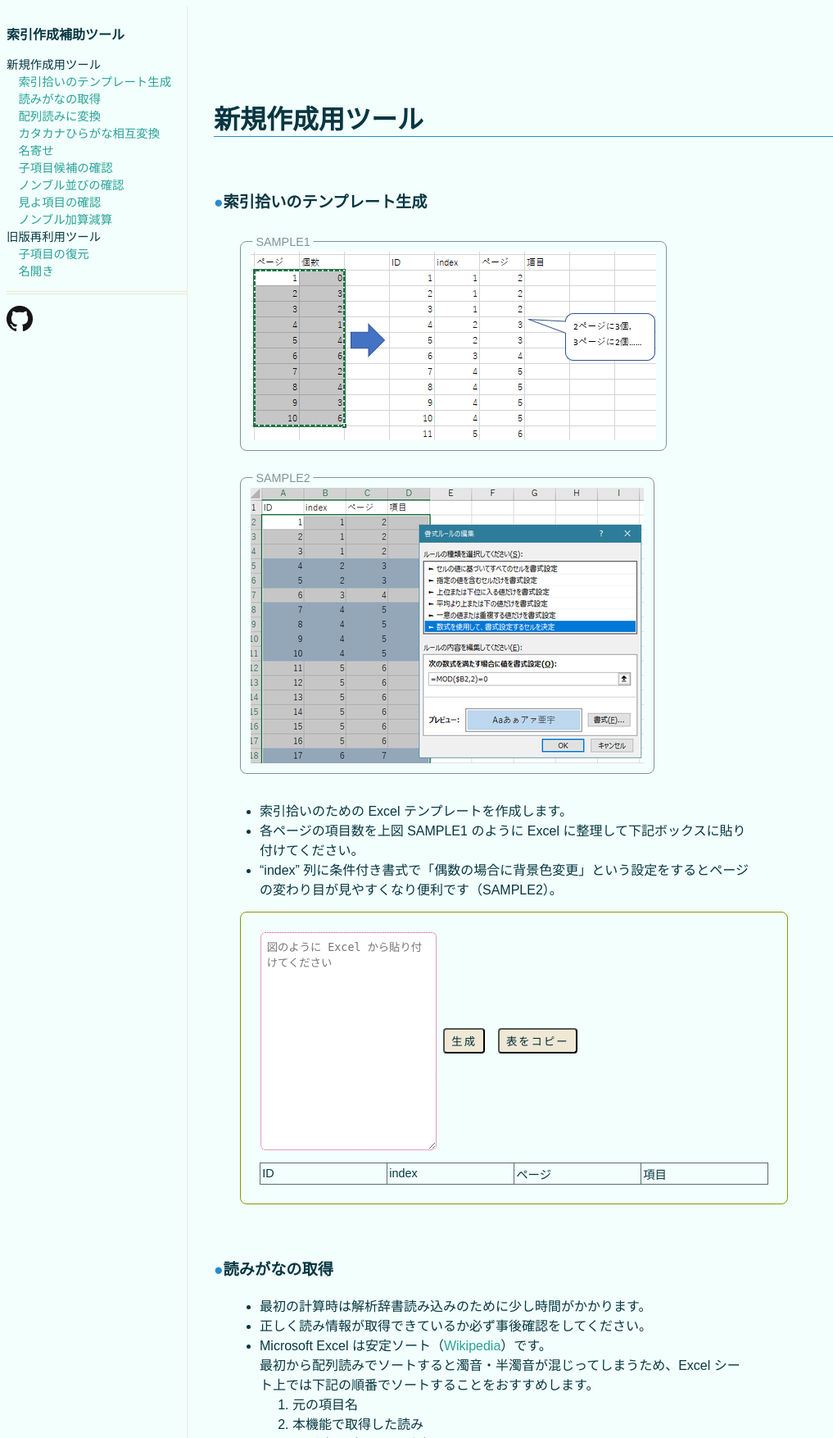
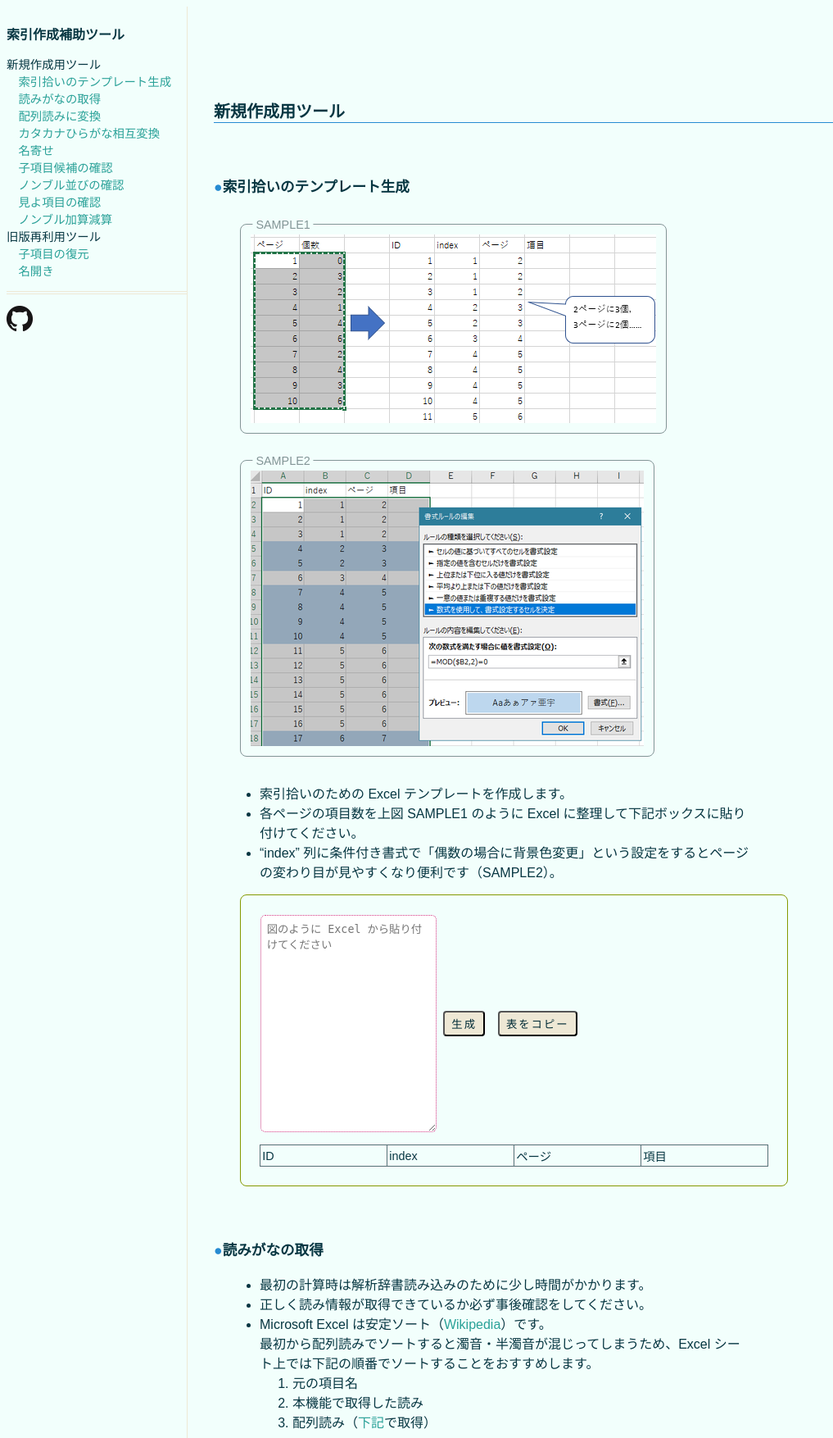
Before and after one commit to AWtnb/sakuin-tool, a PHP site: page / in a window 1280 px wide. Shown: the top 1754 px of the page at 82% size, without its empty margins (0-1017 px from the left). Run offline with PHP 8.4, Linux system fonts and the light colour scheme; some libraries are stand-ins or nearby versions.

Commit message:
fix style

```diff
--- a/style.css
+++ b/style.css
@@ -139,10 +139,10 @@ h1 {
 h2 {
   margin: 5rem 0 1rem 0;
   border-bottom: solid 1px #268bd2;
-  font-size: 2rem;
+  font-size: 1.25rem;
 }
 h3 {
-  font-size: 1.2rem;
+  font-size: 1.1rem;
   margin-top: 4rem;
 }
 h3::before {
--- a/style.less
+++ b/style.less
@@ -169,10 +169,10 @@ h1 {
 h2 {
     margin: 5rem 0 1rem 0;
     border-bottom: solid 1px @blue;
-    font-size: 2rem;
+    font-size: 1.25rem;
 }
 h3 {
-    font-size: 1.2rem;
+    font-size: 1.1rem;
     margin-top: 4rem;
     &::before {
         content: "\25cf";
```
